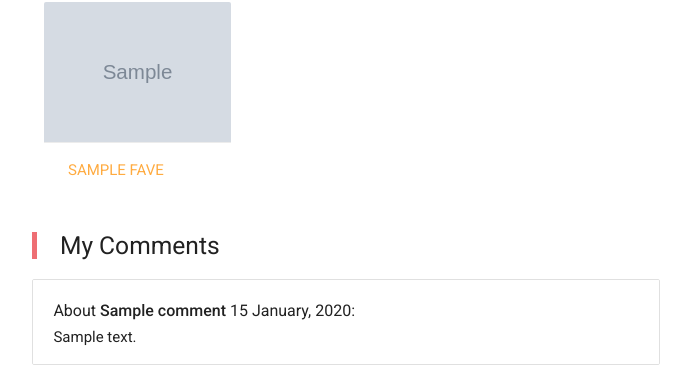
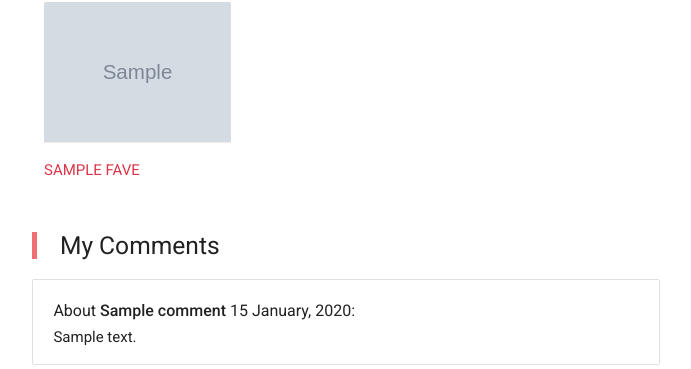
Before and after one commit to MihaelaVacarus/Couch-Co-Op-DB, a Flask app: template templates/account.html in a window 1280 px wide. Shown: the part 214-583 px from the top of the page, without its empty margins (294-985 px from the left). Run offline with Flask 2, Linux system fonts and the light colour scheme; the template is opened without the code that fills it: most values are stand-ins (such as "Sample title", 1, 10 or a date in 2020); grey boxes marked "Sample" are stand-in pictures; some libraries are stand-ins or nearby versions.

Commit message:
Unify style for game card in account template

```diff
--- a/templates/account.html
+++ b/templates/account.html
@@ -1,4 +1,3 @@
-
 {% extends "base.html" %}
 {% block content %}
 
@@ -12,13 +11,15 @@
         <div class="row">
             {% for fave in user_favourites %}
                 <div class="col s12 m6 l4">
-                    <div class="card z-depth-3 hvr-grow">
-                        <div class="card-image">
-                            <img src="{{ fave.game_image }}" class="responsive-img" alt="Game cover">
-                        </div>
-                        <div class="card-action" class="game-name">
-                            <a href="{{ url_for('game', game_id=fave.game_id) }}" class="game-name">{{ fave.game_name }}</a>
-                        </div>
+                    <div class="hvr-grow card z-depth-4">
+                        <a href="{{ url_for('game', game_id=fave.game_id) }}">
+                            <div class="card-image">
+                                <img src="{{ fave.game_image }}" loading="lazy" alt="Game cover">
+                                <div class="card-action game-name">
+                                    <p class="card-content">{{ fave.game_name }}</p>
+                                </div>
+                            </div>
+                        </a>
                     </div>
                 </div>
             {% endfor %}
```
